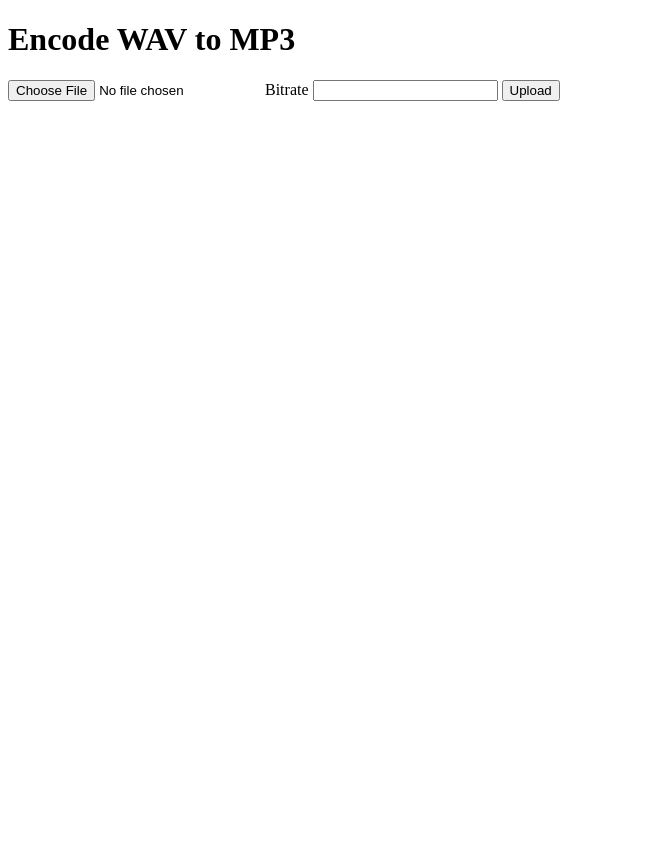
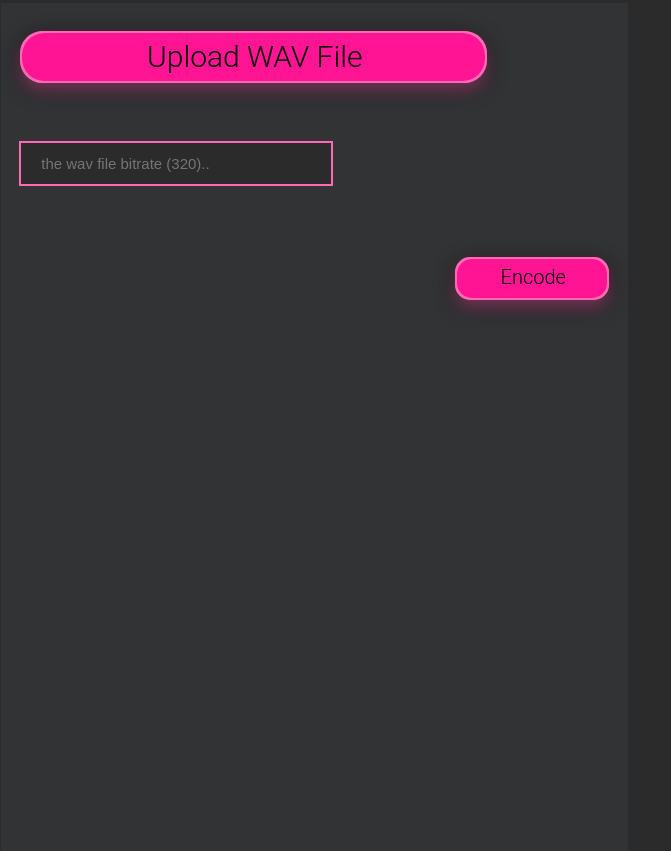
Before and after one commit to tomershay100/mp3-steaganography-web, a Flask app: page /stego/wav_to_mp3 in a window 1280 px wide. Shown: the top 851 px of the page, without its empty margins (0-671 px from the left). Run offline with Flask 2, Linux system fonts and the light colour scheme.

Commit message:
design clear_file.html, reveal_msg.html and wav_to_mp3.html

```diff
--- a/static/style.css
+++ b/static/style.css
@@ -224,3 +224,26 @@ input[type=text]:focus {
     border: 3px solid #FF69B4FF;
     width: 80%;
 }
+
+input[type=number] {
+    width: 50%;
+    text-align: left;
+    color: white;
+    padding: 12px 20px;
+    font-size: 15px;
+    height: 5vh;
+    margin: 8px 0;
+    box-sizing: border-box;
+    border: 2px solid hotpink;
+    border-radius: inherit;
+    left: 2vh;
+    transition: width 0.4s ease-in-out;
+    background-color: #2B2B2B;
+
+}
+
+input[type=number]:focus {
+    background-color: #2B2B2B;
+    border: 3px solid #FF69B4FF;
+    width: 80%;
+}
--- a/templates/hide_msg.html
+++ b/templates/hide_msg.html
@@ -35,7 +35,6 @@
 
 </div>
 
-
 <div class="left">
     <hr style="height:50pt; visibility:hidden;"/>
 
--- a/templates/wav_to_mp3.html
+++ b/templates/wav_to_mp3.html
@@ -1,50 +1,67 @@
 <!doctype html>
 <html lang="eng">
 <head>
-    <style>
-        .loader {
-            border: 16px solid #f3f3f3;
-            border-radius: 50%;
-            border-top: 16px solid #3498db;
-            width: 120px;
-            height: 120px;
-            -webkit-animation: spin 2s linear infinite; /* Safari */
-            animation: spin 2s linear infinite;
-        }
+    <link rel="stylesheet" type="text/css" href="{{ url_for('static',filename='style.css') }}">
+    <!--  {#    <link rel="icon" type="image/png" href="favicon.ico"/>#}-->
+    <meta name="viewport" content="width=device-width, initial-scale=1">
+    <title>Encode WAV to MP3</title>
+</head>
 
-        /* Safari */
-        @-webkit-keyframes spin {
-            0% {
-                -webkit-transform: rotate(0deg);
-            }
-            100% {
-                -webkit-transform: rotate(360deg);
-            }
-        }
+<body>
 
-        @keyframes spin {
-            0% {
-                transform: rotate(0deg);
-            }
-            100% {
-                transform: rotate(360deg);
-            }
-        }
-    </style>
-    <title>Upload new File</title>
-</head>
-<h1>Encode WAV to MP3</h1>
-<body>
-<form id="the-form" method=post enctype=multipart/form-data>
-    <input type=file name=file>
-    <label>
-        Bitrate
-        <input type="text" name=bitrate>
-    </label>
-    <input type=submit value=Upload
-           onclick="document.getElementById('loader').style.display='block'; document.getElementById('the-form').style.display='none';">
-</form>
+<div class="right">
+    <section>
+        <div id="loader" class="loader" style="display: none">
+            <span style="--i:1;"></span>
+            <span style="--i:2;"></span>
+            <span style="--i:3;"></span>
+            <span style="--i:4;"></span>
+            <span style="--i:5;"></span>
+            <span style="--i:6;"></span>
+            <span style="--i:7;"></span>
+            <span style="--i:8;"></span>
+            <span style="--i:9;"></span>
+            <span style="--i:10;"></span>
+            <span style="--i:11;"></span>
+            <span style="--i:12;"></span>
+            <span style="--i:13;"></span>
+            <span style="--i:14;"></span>
+            <span style="--i:15;"></span>
+            <span style="--i:16;"></span>
+            <span style="--i:17;"></span>
+            <span style="--i:18;"></span>
+            <span style="--i:19;"></span>
+            <span style="--i:20;"></span>
+        </div>
+    </section>
 
-<div id="loader" class="loader" style="display: none"></div>
+</div>
+
+<div class="left">
+
+    <form id="the-form" method=post enctype=multipart/form-data>
+        <label for="wav-file" class="custom-file-upload learn-more upload">
+            <i class="fa fa-cloud-upload"></i>
+            <p id="upload-wav-file" style="display:inline">Upload WAV File</p>
+        </label>
+        <input type="file" name=file id="wav-file" accept=".wav">
+
+        <hr style="height:75pt; visibility:hidden;"/>
+
+        <label>
+            <input type="number" name=bitrate placeholder="the wav file bitrate (320).." class="upload">
+        </label>
+
+        <hr style="height:75pt; visibility:hidden;"/>
+
+        <label for="submit" class="custom-file-upload learn-more submit">
+            <i class="fa fa-cloud-upload"></i> Encode
+        </label>
+        <input id="submit" value=Upload type="submit"
+               onclick="document.getElementById('loader').style.display='block'; document.getElementById('the-form').style.display='none';"
+               style="display: none">
+    </form>
+</div>
+
 </body>
 </html>
```
Also changed, not shown: templates/clear_file.html (+55 -38 lines), templates/reveal_msg.html (+56 -37 lines).
